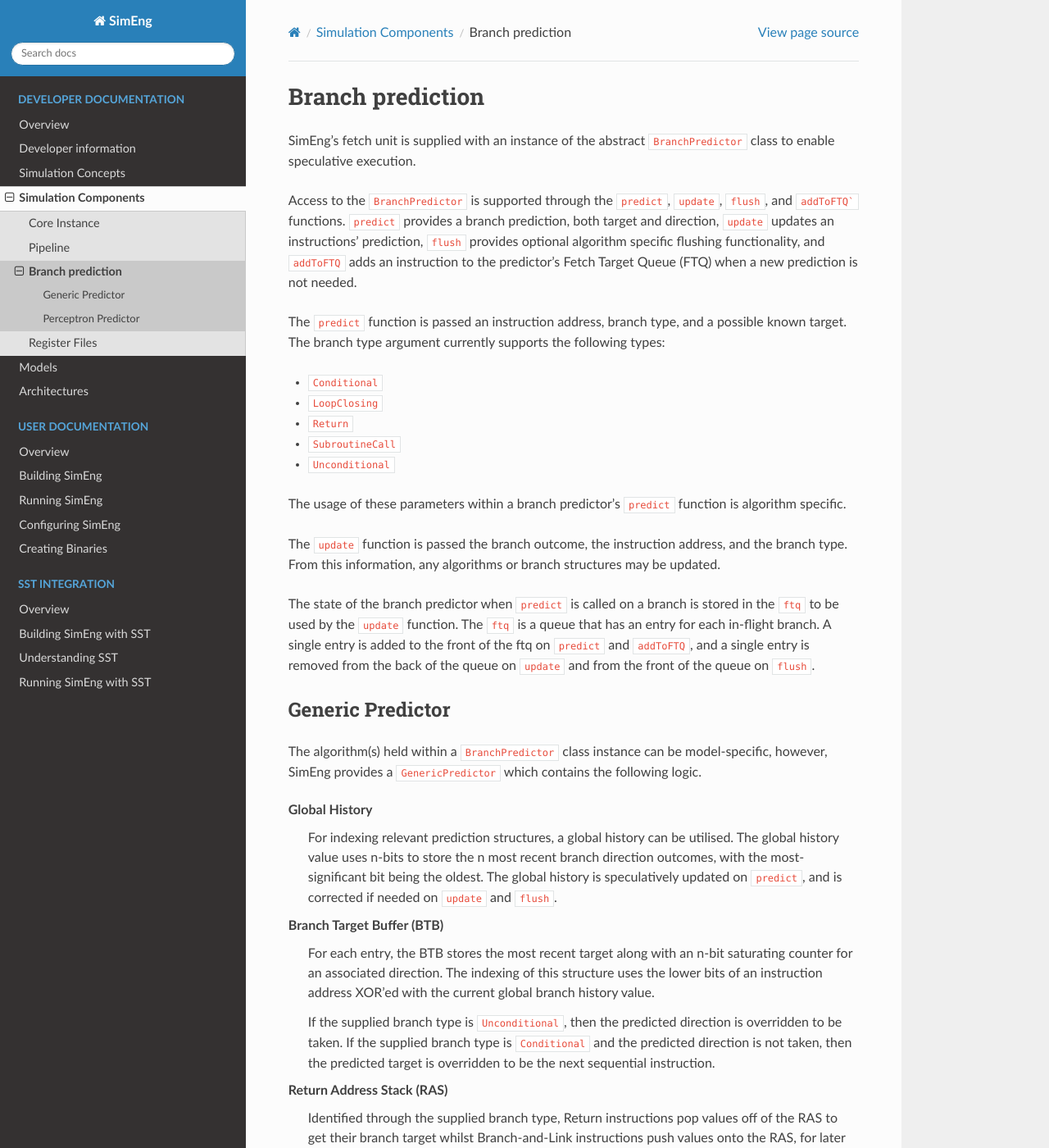
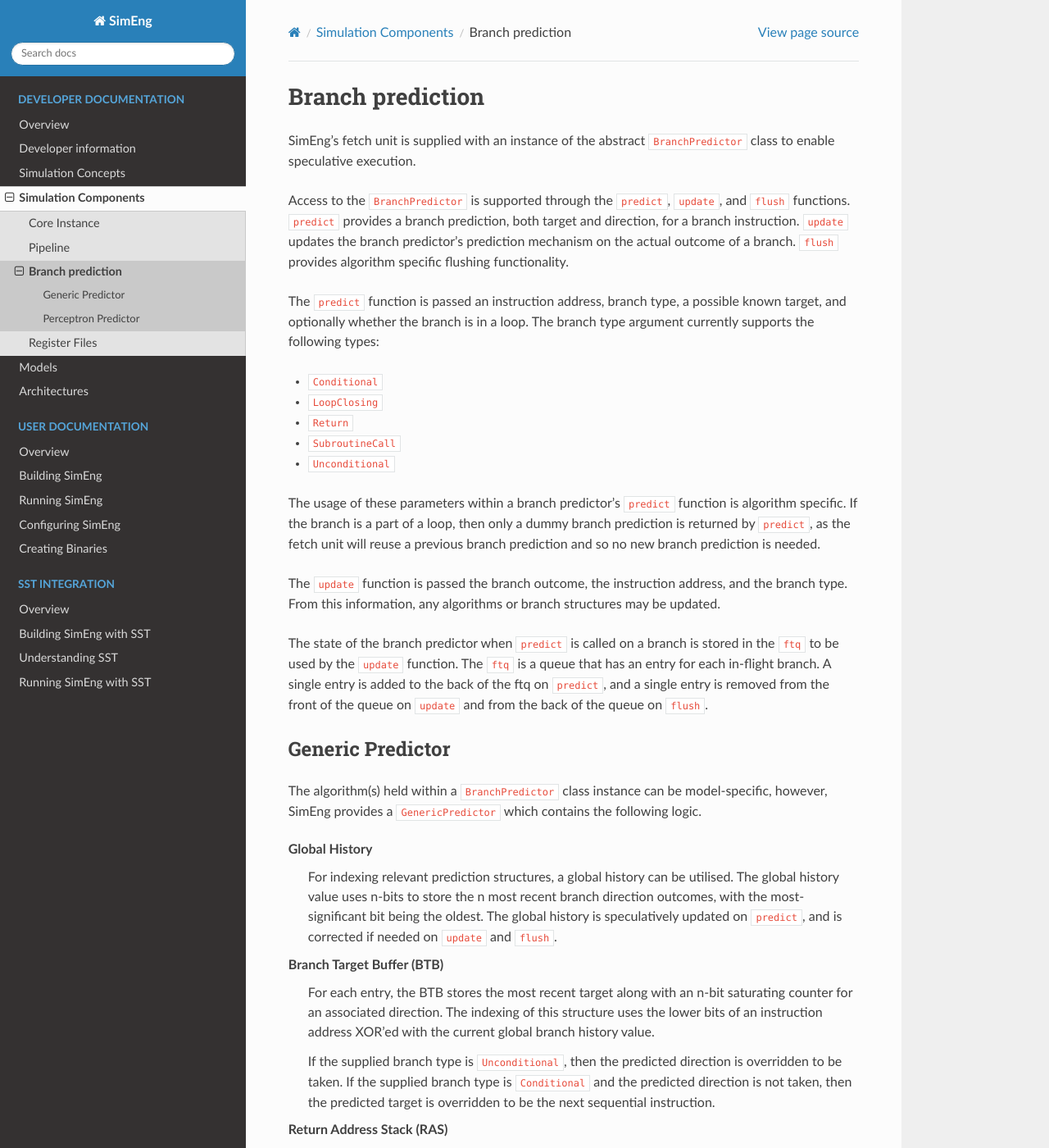
Before and after one commit to UoB-HPC/SimEng, a Sphinx documentation site: the page built from docs/sphinx/developer/components/branchPred.rst, in a window 1280 px wide and 1400 px high. Shown: the whole window at 82% size. Built offline with Sphinx 7.4.7 and the Read the Docs theme 2.0.0, drawn with Linux system fonts in a browser that asks for light colours; pages that are not in the unit, such as notebooks, are missing from menus.

Commit message:
Updating docs

````diff
--- a/docs/sphinx/developer/components/branchPred.rst
+++ b/docs/sphinx/developer/components/branchPred.rst
@@ -3,9 +3,9 @@
 
 SimEng's fetch unit is supplied with an instance of the abstract ``BranchPredictor`` class to enable speculative execution.
 
-Access to the ``BranchPredictor`` is supported through the ``predict``, ``update``, ``flush``, and ``addToFTQ``` functions. ``predict`` provides a branch prediction, both target and direction, ``update`` updates an instructions' prediction, ``flush`` provides optional algorithm specific flushing functionality, and ``addToFTQ`` adds an instruction to the predictor's Fetch Target Queue (FTQ) when a new prediction is not needed.
+Access to the ``BranchPredictor`` is supported through the ``predict``, ``update``, and ``flush`` functions. ``predict`` provides a branch prediction, both target and direction, for a branch instruction. ``update`` updates the branch predictor's prediction mechanism on the actual outcome of a branch. ``flush`` provides algorithm specific flushing functionality.
 
-The ``predict`` function is passed an instruction address, branch type, and a possible known target. The branch type argument currently supports the following types:
+The ``predict`` function is passed an instruction address, branch type, a possible known target, and optionally whether the branch is in a loop. The branch type argument currently supports the following types:
 
 - ``Conditional``
 - ``LoopClosing``
@@ -13,11 +13,11 @@
 - ``SubroutineCall``
 - ``Unconditional``
 
-The usage of these parameters within a branch predictor's ``predict`` function is algorithm specific.
+The usage of these parameters within a branch predictor's ``predict`` function is algorithm specific.  If the branch is a part of a loop, then only a dummy branch prediction is returned by ``predict``, as the fetch unit will reuse a previous branch prediction and so no new branch prediction is needed.
 
 The ``update`` function is passed the branch outcome, the instruction address, and the branch type. From this information, any algorithms or branch structures may be updated.
 
-The state of the branch predictor when ``predict`` is called on a branch is stored in the ``ftq`` to be used by the ``update`` function.  The ``ftq`` is a queue that has an entry for each in-flight branch.  A single entry is added to the front of the ftq on ``predict`` and ``addToFTQ``, and a single entry is removed from the back of the queue on ``update`` and from the front of the queue on ``flush``.
+The state of the branch predictor when ``predict`` is called on a branch is stored in the ``ftq`` to be used by the ``update`` function.  The ``ftq`` is a queue that has an entry for each in-flight branch.  A single entry is added to the back of the ftq on ``predict``, and a single entry is removed from the front of the queue on ``update`` and from the back of the queue on ``flush``.
 
 Generic Predictor
 -----------------
````
Also changed, not shown: 1 other file.
